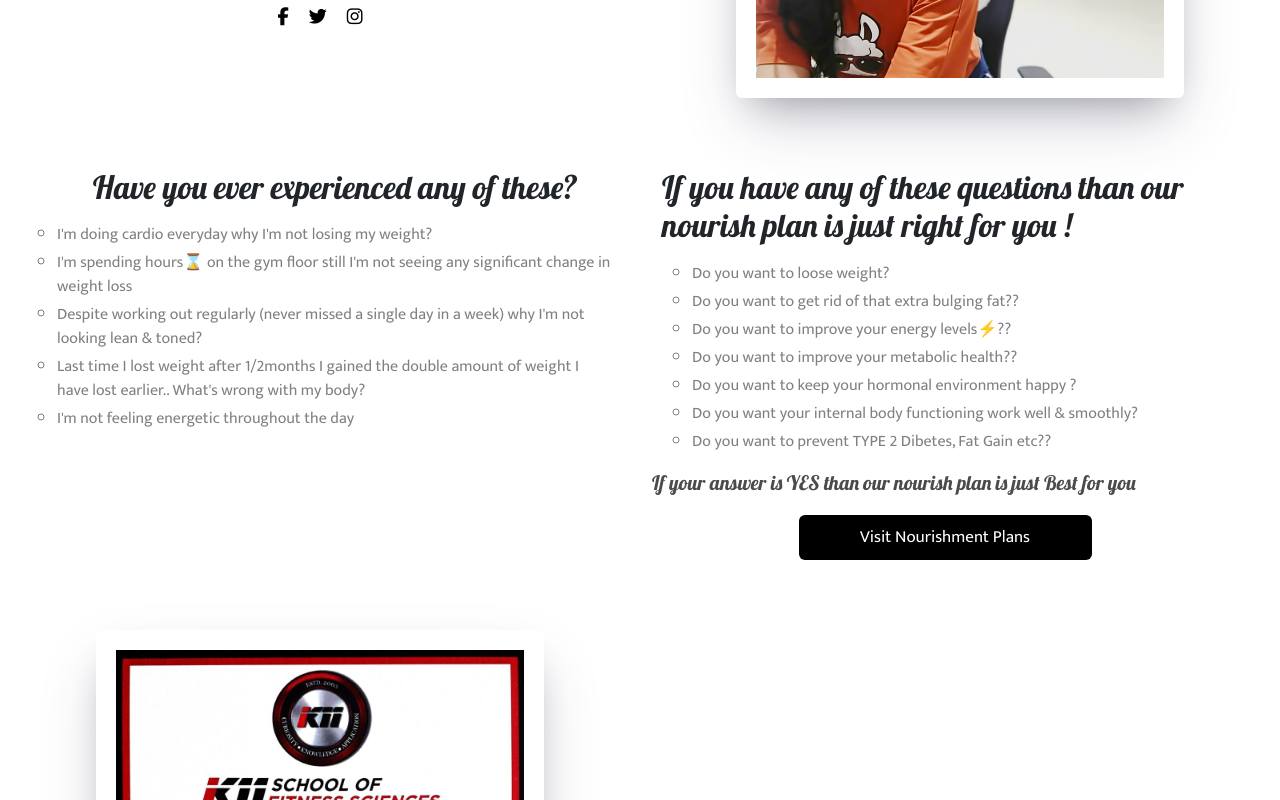
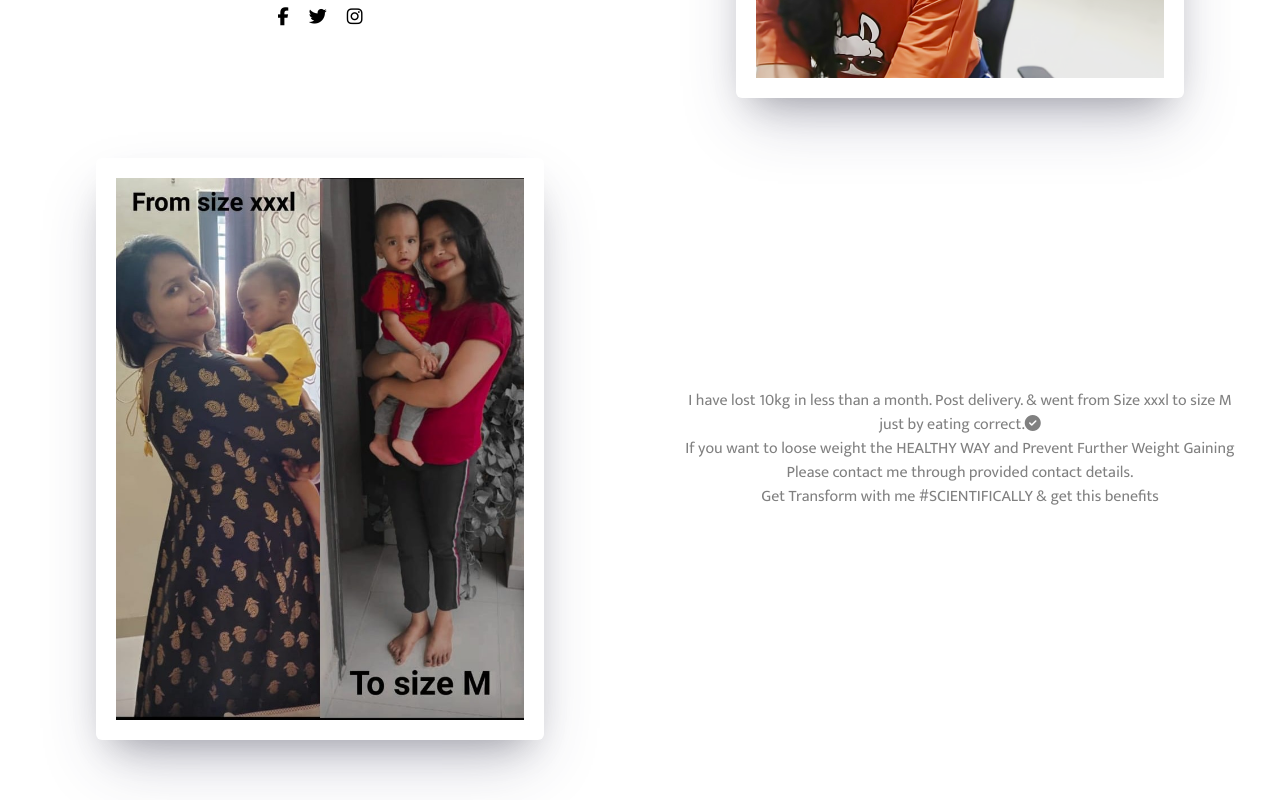
Before and after one commit to Hrithikghutke/NourishwithDhammaratna, a React (Create React App) app in the folder frontend/: page /about in a window 1280 px wide. Shown: the part 540-1340 px from the top of the page. Built offline with nearby package versions, Linux system fonts and the light colour scheme; a web font is replaced by a local one.

Commit message:
About page edited

```diff
--- a/frontend/src/components/AboutPage.jsx
+++ b/frontend/src/components/AboutPage.jsx
@@ -2,6 +2,7 @@ import React from "react";
 import AboutHeroImg from "../images/AboutHeroImg.png";
 import { Link } from "react-router-dom";
 import K11Certificate from "../images/K11 certificate.jpeg";
+import Wlimg from "../images/wl-img.jpg";
 import "../scss/_aboutPage.scss";
 
 function AboutPage() {
@@ -56,6 +57,31 @@ function AboutPage() {
         </div>
       </div>
 
+      <div className="row about-row">
+        <div className="col-12 col-md-6 lp-container">
+          <img className="about-k11-image" src={Wlimg} alt="" />
+        </div>
+        <div className="col-12 col-md-6 rp-container">
+          {/* <div className="title">
+            <h1>Certification</h1>
+          </div> */}
+          <div className="content">
+            <p>
+              I have lost 10kg in less than a month. Post delivery. & went from
+              Size xxxl to size M just by eating correct.
+              <span>
+                <i class="fa-solid fa-circle-check"></i>
+              </span>
+              <br />
+              If you want to loose weight the HEALTHY WAY and Prevent Further
+              Weight Gaining Please contact me through provided contact details.
+              <br />
+              Get Transform with me #SCIENTIFICALLY & get this benefits
+            </p>
+          </div>
+        </div>
+      </div>
+
       <div className="row about-points-row">
         <div className="col-12 col-md-6 about-points-container">
           <h4>Have you ever experienced any of these?</h4>
@@ -95,7 +121,7 @@ function AboutPage() {
           <h5>
             If your answer is YES than our nourish plan is just Best for you
           </h5>
-          <Link to="/comingsoon" className="about-plans-btn">
+          <Link to="/plans" className="about-plans-btn">
             Visit Nourishment Plans
           </Link>
         </div>
--- a/frontend/src/scss/_aboutPage.scss
+++ b/frontend/src/scss/_aboutPage.scss
@@ -98,6 +98,15 @@
   font-family: $Mukta;
   color: $gray;
   padding: 2px 0px 2px 0px;
+  list-style: none;
+}
+
+.about-points-container ul li::before {
+  content: "\f059";
+  font-family: "FontAwesome";
+  float: left;
+  margin-left: -1.5em;
+  color: green;
 }
 
 .about-points2-container {
@@ -122,6 +131,15 @@
   font-family: $Mukta;
   color: $gray;
   padding: 2px 0px 2px 0px;
+  list-style: none;
+}
+
+.about-points2-container ul li::before {
+  content: "\f058";
+  font-family: "FontAwesome";
+  float: left;
+  margin-left: -1.5em;
+  color: green;
 }
 
 .about-points2-container h5 {
--- a/frontend/src/scss/_enquiry.scss
+++ b/frontend/src/scss/_enquiry.scss
@@ -11,7 +11,7 @@
 
 .cf-heading-container h2 {
   font-family: $Mukta;
-  font-weight: 600;
+  font-weight: 700;
   font-size: 3rem;
 }
 .select {
--- a/frontend/src/scss/_plans.scss
+++ b/frontend/src/scss/_plans.scss
@@ -20,6 +20,7 @@
       justify-content: center;
       align-items: center;
       flex-direction: column;
+      padding: 0;
 
       & > h1 {
         font-family: "Lobster";
```
Also changed, not shown: frontend/src/images/wl-img.jpg (added).
